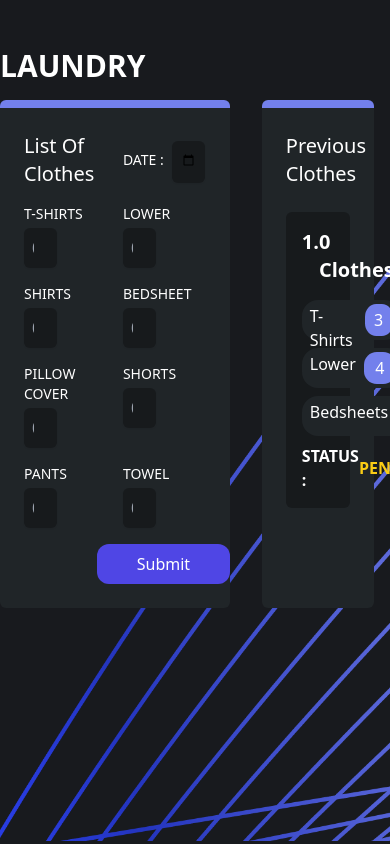
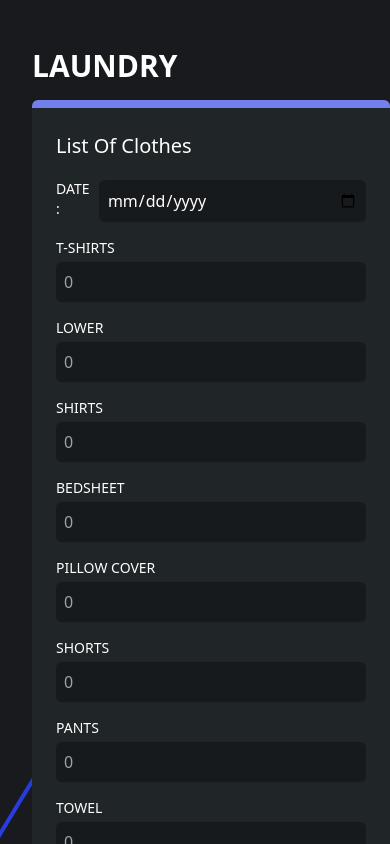
Before and after one commit to ddddsssss4/Hostel_Suvidha_Frontend, a React (Vite) app in the folder Hostel_Suvidha/: page /laundry in a window 390 px wide. Built offline with nearby package versions, Linux system fonts and the light colour scheme.

Commit message:
Complaint, laundary sec reponsive

```diff
--- a/Hostel_Suvidha/src/Components/Complaints.jsx
+++ b/Hostel_Suvidha/src/Components/Complaints.jsx
@@ -1,5 +1,4 @@
 import React from 'react';
-import bgelement from '../assets/bgelement.png';
 import Electronic from '../assets/Electronic_comp.png';
 import Furniture from '../assets/futrniture_comp.png';
 import Washroom from '../assets/washroom_comp.png';
@@ -18,9 +17,9 @@ const Complaints = () => {
   };
 
   return (
-    <div>
-  <h1 className="mt-24 text-white text-3xl font-extrabold pb-6">COMPLAINTS</h1>
-  <div className="grid grid-cols-2 md:grid-cols-4 gap-4 w-8/12 hover:cursor-pointer">
+    <div className="flex flex-col items-center"> {/* Centers content in mobile */}
+      <h1 className="mt-24 text-white text-3xl font-extrabold pb-6 text-center md:pr-[780px] lg:text-left">COMPLAINTS</h1>
+        <div className="grid grid-cols-2 md:grid-cols-4 gap-4 w-full sm:w-10/12 lg:w-8/12 xl:w-7/12 mx-auto lg:ml-10 xl:ml-20"> {/* Shift left on large screens */}
         <div onClick={() => goToComplaint('Electronic')}>
           <img className="w-full object-cover" src={Electronic} alt="Electronic Complaints" />
         </div>
@@ -47,7 +46,6 @@ const Complaints = () => {
         </div>
       </div>
     </div>
-
   );
 };
 
--- a/Hostel_Suvidha/src/Components/Laundry.jsx
+++ b/Hostel_Suvidha/src/Components/Laundry.jsx
@@ -1,35 +1,36 @@
-import React, { useState } from 'react'
+import React, { useState } from 'react';
 import bgelm from '../assets/bgelement.png';
 import { Formik, Form, Field } from 'formik';
 
 const Laundry = () => {
 
-  const [clothes,useclothes]=useState(0);
-  const handleSubmit = async(values , {setSubmitting}) => {
+  const [clothes, useclothes] = useState(0);
+  const handleSubmit = async (values, { setSubmitting }) => {
     console.log('Form data', values);
-    try{
+
+    try {
       // const response = axios.post(`/api/Laundry/${type}`)
-      console.log()
-    }catch(error){
-      console.log(error)
-    }finally{
-      setSubmitting(false)
+      console.log();
+    } catch (error) {
+      console.log(error);
+    } finally {
+      setSubmitting(false);
     }
   };
 
   return (
-    <div className="text-white pr-4">
+    <div className="text-white pr-4 sm:ml-0 ml-4"> {/* Margin only on small screens */}
       <img
         src={bgelm}
         alt="Background Element"
         className="absolute inset-0 w-full h-full object-cover top-[-6vh] z-[-1]"
       />
-       <div className="flex flex-col h-screen gap-4 mt-12 ">
-            <h1 className="font-extrabold text-3xl pr-2">
+      <div className="flex flex-col h-screen gap-4 mt-12">
+        <h1 className="font-extrabold text-3xl pr-2 sm:ml-0 ml-4"> {/* Margin only on small screens */}
           LAUNDRY
         </h1>
-            <div className='flex gap-8'>
-              <div className="p-6 border-t-8 border-[#7380EC] bg-[#202528] w-[65%] rounded-md space-y-6">
+        <div className='flex flex-col lg:flex-row gap-8'>
+          <div className="p-6 border-t-8 border-[#7380EC] bg-[#202528] w-full lg:w-[65%] rounded-md space-y-6 sm:ml-0 ml-4"> {/* Margin only on small screens */}
             <Formik
               initialValues={{
                 name: '',
@@ -43,7 +44,7 @@ const Laundry = () => {
             >
               {({ setFieldValue }) => (
                 <Form className="space-y-4">
-                      <div className="grid grid-cols-2 gap-4">
+                  <div className="grid grid-cols-1 lg:grid-cols-2 gap-4">
                     <h1 className="text-xl pr-2">
                       List Of Clothes
                     </h1>
@@ -52,84 +53,23 @@ const Laundry = () => {
                       <Field
                         name="date"
                         type="date"
-                            className="mt-1 block w-[40%] border-none rounded-md shadow-sm focus:ring-indigo-500 focus:border-indigo-500 sm:text-sm  text-white bg-[#171A1C] p-2 placeholder-gray-400"
+                        className="mt-1 block w-full lg:w-[40%] border-none rounded-md shadow-sm focus:ring-indigo-500 focus:border-indigo-500 sm:text-sm  text-white bg-[#171A1C] p-2 placeholder-gray-400"
                         placeholder=""
                       />
                     </div>
                   </div>
-                      <div className="grid grid-cols-2 gap-4">
-                        <div>
-                          <label className="block text-sm font-medium text-white">T-SHIRTS</label>
+                  <div className="grid grid-cols-1 lg:grid-cols-2 gap-4">
+                    {['T-SHIRTS', 'LOWER', 'SHIRTS', 'BEDSHEET', 'PILLOW COVER', 'SHORTS', 'PANTS', 'TOWEL'].map((item) => (
+                      <div key={item}>
+                        <label className="block text-sm font-medium text-white">{item}</label>
                         <Field
-                            name="tshirts"
+                          name={item.toLowerCase()}
                           type="number"
-                            className="mt-1 bg-[#171A1C] block w-[40%]  rounded-md p-2 shadow-sm focus:ring-indigo-500 focus:border-indigo-500 sm:text-sm  text-white placeholder-gray-400"
+                          className="mt-1 bg-[#171A1C] block w-full lg:w-[40%]  rounded-md p-2 shadow-sm focus:ring-indigo-500 focus:border-indigo-500 sm:text-sm  text-white placeholder-gray-400"
                           placeholder="0"
                         />
                       </div>
-                      <div>
-                          <label className="block text-sm font-medium text-white">LOWER</label>
-                          <Field
-                            name="lower"
-                            type="number"
-                            className="mt-1 block w-[40%] border-none rounded-md shadow-sm focus:ring-indigo-500 focus:border-indigo-500 sm:text-sm  text-white bg-[#171A1C] p-2 placeholder-gray-400"
-                            placeholder="0"
-                          />
-                        </div>
-                        <div>
-                          <label className="block text-sm font-medium text-white">SHIRTS</label>
-                          <Field
-                            name="shirts"
-                            type="number"
-                            className="mt-1 block w-[40%] border-none rounded-md shadow-sm focus:ring-indigo-500 focus:border-indigo-500 sm:text-sm  text-white bg-[#171A1C] p-2 placeholder-gray-400"
-                            placeholder="0"
-                          />
-                        </div>
-                        <div>
-                          <label className="block text-sm font-medium text-white">BEDSHEET</label>
-                          <Field
-                            name="bedsheet"
-                            type="number"
-                            className="mt-1 block w-[40%] border-none rounded-md shadow-sm focus:ring-indigo-500 focus:border-indigo-500 sm:text-sm  text-white bg-[#171A1C] p-2 placeholder-gray-400"
-                            placeholder="0"
-                          />
-                        </div>
-                        <div>
-                          <label className="block text-sm font-medium text-white">PILLOW COVER</label>
-                          <Field
-                            name="pillowcover"
-                            type="number"
-                            className="mt-1 block w-[40%] border-none rounded-md shadow-sm focus:ring-indigo-500 focus:border-indigo-500 sm:text-sm  text-white bg-[#171A1C] p-2 placeholder-gray-400"
-                            placeholder="0"
-                          />
-                        </div>
-                        <div>
-                          <label className="block text-sm font-medium text-white">SHORTS</label>
-                          <Field
-                            name="shorts"
-                            type="number"
-                            className="mt-1 block w-[40%] border-none rounded-md shadow-sm focus:ring-indigo-500 focus:border-indigo-500 sm:text-sm  text-white bg-[#171A1C] p-2 placeholder-gray-400"
-                            placeholder="0"
-                          />
-                        </div>
-                        <div>
-                          <label className="block text-sm font-medium text-white">PANTS</label>
-                          <Field
-                            name="shorts"
-                            type="number"
-                            className="mt-1 block w-[40%] border-none rounded-md shadow-sm focus:ring-indigo-500 focus:border-indigo-500 sm:text-sm  text-white bg-[#171A1C] p-2 placeholder-gray-400"
-                            placeholder="0"
-                          />
-                        </div>
-                        <div>
-                          <label className="block text-sm font-medium text-white">TOWEL</label>
-                          <Field
-                            name="shorts"
-                            type="number"
-                            className="mt-1 block w-[40%] border-none rounded-md shadow-sm focus:ring-indigo-500 focus:border-indigo-500 sm:text-sm  text-white bg-[#171A1C] p-2 placeholder-gray-400"
-                            placeholder="0"
-                          />
-                        </div>
+                    ))}
                   </div>
                   <button
                     type="submit"
@@ -141,7 +81,7 @@ const Laundry = () => {
               )}
             </Formik>
           </div>
-              <div className="p-6 bg-[#202528] border-t-8 border-[#7380EC] w-[30%] rounded-md space-y-6">
+          <div className="p-6 bg-[#202528] border-t-8 border-[#7380EC] w-full lg:w-[30%] rounded-md space-y-6 sm:ml-0 ml-4"> {/* Margin only on small screens */}
             <h1 className="text-xl pr-2">
               Previous Clothes
             </h1>
@@ -176,7 +116,7 @@ const Laundry = () => {
         </div>
       </div>
     </div>
-  )
-}
+  );
+};
 
-export default Laundry
+export default Laundry;
```
Lines whose indentation alone changed are shown as unchanged.
